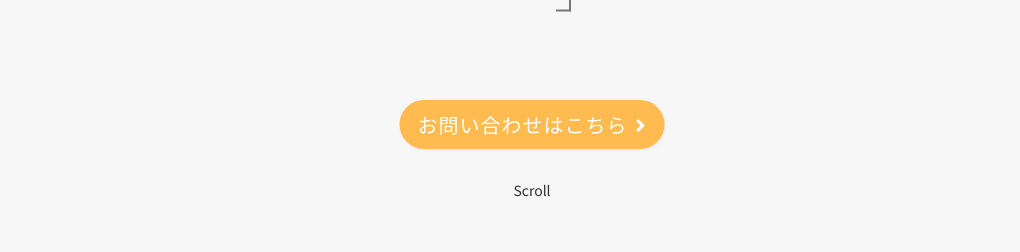
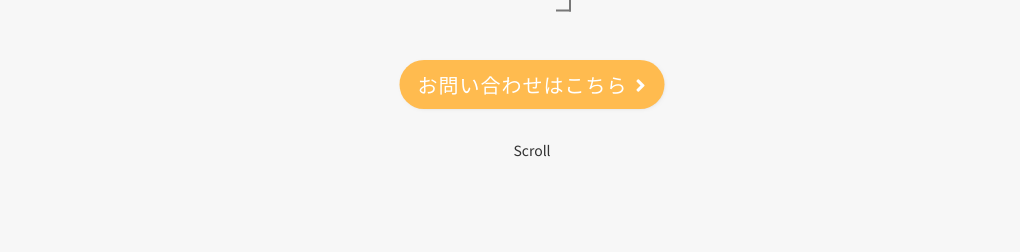
Before and after one commit to kus-web/index.html, a plain HTML site: page index.html in a window 1280 px wide. Shown: the part 540-792 px from the top of the page, without its empty margins (108-1128 px from the left). Drawn offline with nearby package versions, Linux system fonts and the light colour scheme; some packages are replaced by stand-ins of ours.

Commit message:
Update style.css

```diff
--- a/style.css
+++ b/style.css
@@ -610,7 +610,7 @@ a {
   text-align: center;
   width: 265px;
   position: absolute;
-  top: 80%;
+  top: 75%;
   left: 50%;
   -webkit-transform: translateX(-50%);
           transform: translateX(-50%);
@@ -641,7 +641,7 @@ a {
 .scroll {
   display: inline-block;
   position: absolute;
-  top: 90%;
+  top: 85%;
   left: 50%;
   -webkit-transform: translate(-50%);
           transform: translate(-50%);
```
